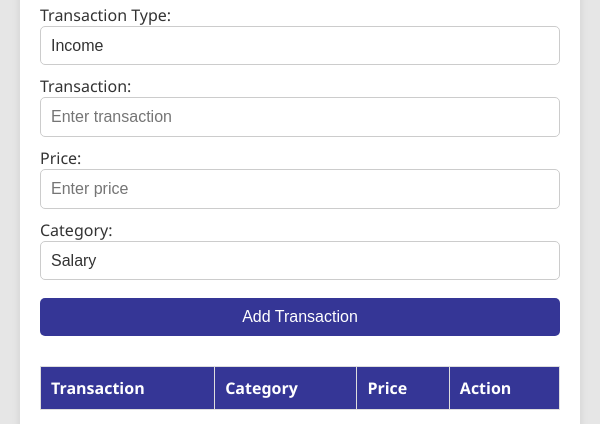
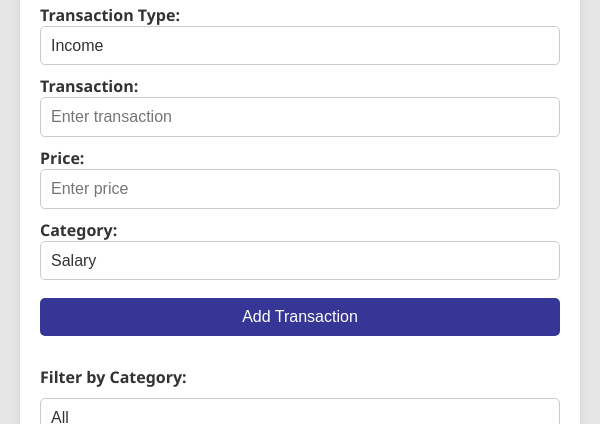
Before and after one commit to Hyp3rSWE/budget-tracker, an Electron app: page renderer/index.html in a window 600 px wide. Shown: the part 105-529 px from the top of the page. Drawn offline with Linux system fonts and the light colour scheme; no server answers.

Commit message:
add category ui

```diff
--- a/renderer/index.html
+++ b/renderer/index.html
@@ -36,6 +36,13 @@
         </section>
 
         <section class="table-section">
+            <!-- Filter by Category Dropdown -->
+            <label for="filterCategory">Filter by Category:</label>
+            <select id="filterCategory">
+                <option value="all">All</option>
+                <!-- Categories will be dynamically populated here -->
+            </select>
+
             <table id="expenseTable">
                 <thead>
                     <tr>
@@ -59,12 +66,6 @@
         </footer>
     </div>
 
-    <script type="module" src="renderer.js">console.log("from index")</script>
-
-    <script>
-
-
-
-    </script>
+    <script type="module" src="renderer.js"></script>
 </body>
 </html>
--- a/renderer/style.css
+++ b/renderer/style.css
@@ -27,6 +27,11 @@ h1 {
     flex-direction: column;
     gap: 15px;
     margin-bottom: 20px;
+}
+
+label {
+    font-weight: bold;
+    color: #333;
 }
 
 input[type="text"], input[type="number"], select {
@@ -61,10 +66,29 @@ button {
     font-size: 1em;
     transition: background-color 0.3s ease;
     margin-top: 1vh;
+    align-self: flex-start;
 }
 
 button:hover {
     background-color: #2e2a92;
+}
+
+.table-section {
+    margin-top: 20px;
+}
+
+label[for="filterCategory"] {
+    font-weight: bold;
+    display: block;
+    margin-bottom: 10px;
+}
+
+#filterCategory {
+    margin-bottom: 15px;
+    padding: 10px;
+    width: 100%;
+    border-radius: 5px;
+    border: 1px solid #ccc;
 }
 
 table {
```
Also changed, not shown: 1 other file.
